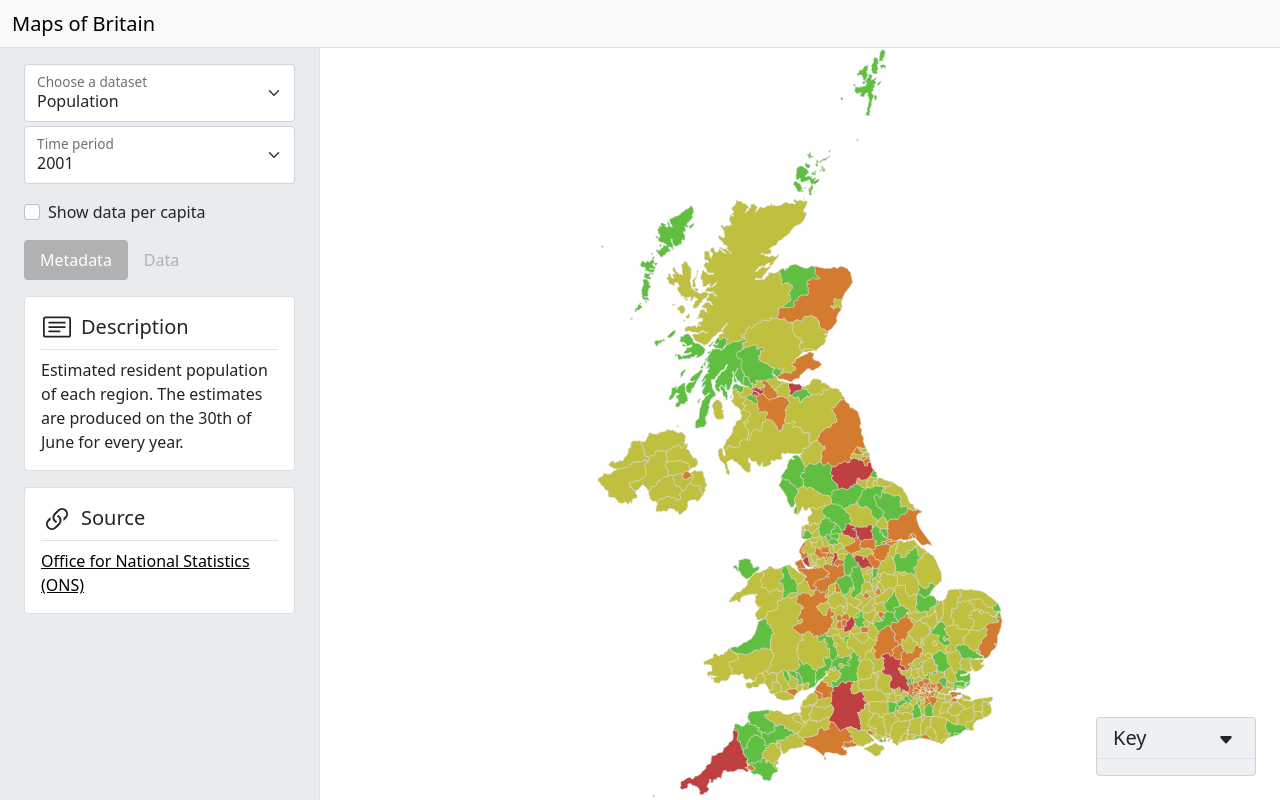
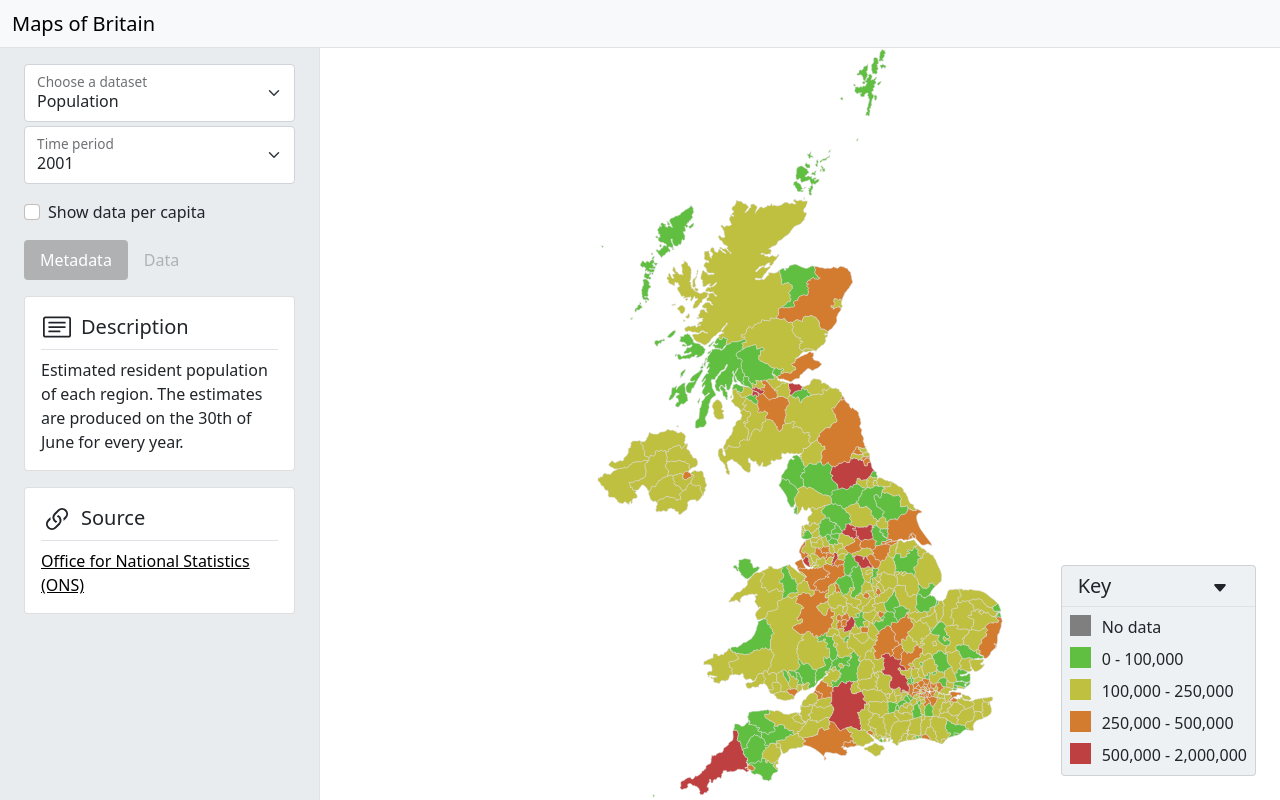
Before and after one commit to ilkutkutlar/uk-regional-data-visualiser, a Vue app: page / in a window 1280 px wide. Built offline with nearby package versions, Linux system fonts and the light colour scheme.

Commit message:
implement key window rendering

```diff
--- a/src/App.vue
+++ b/src/App.vue
@@ -73,7 +73,7 @@ export default {
   <Navbar />
   <MenuOffcanvas />
   <DataSelectionBar />
-  <KeyWindow />
+  <KeyWindow :dataset="this.dataset" />
   <InfoPanel
     :titleText="this.infoPanelTitleText"
     :bodyText="this.infoPanelBodyText"
--- a/src/components/KeyWindow.vue
+++ b/src/components/KeyWindow.vue
@@ -4,11 +4,34 @@ import IconCaretDownFill from "./icons/IconCaretDownFill.vue";
 import IconCaretUpFill from "./icons/IconCaretUpFill.vue";
 
 export default {
+  props: ["dataset"],
   components: {
     TogglerButton,
     IconCaretDownFill,
     IconCaretUpFill,
   },
+  // methods: {
+  //   setKey (keys: [string, string][], addNoDataEntry: boolean = true) {
+  //     this.keyBody.text('')
+  //     if (addNoDataEntry) {
+  //       this._addKey('No data', Colours.GREY)
+  //     }
+  //     keys.forEach((key: [string, string]) => {
+  //       const [title, colour] = key
+  //       this._addKey(title, colour)
+  //     })
+  //   },
+  //   _addKey (title: string, colour: string) {
+  //     const newRow = this.keyBody
+  //       .append('div')
+  //       .attr('class', 'd-flex')
+  //     newRow.append('div')
+  //       .attr('class', 'key-colour-box')
+  //       .style('background', colour)
+  //     newRow.append('div').text(title)
+  //   }
+
+  // }
 };
 </script>
 
@@ -29,7 +52,19 @@ export default {
       </div>
     </TogglerButton>
     <div id="key" class="break-word border-top pt-2 show card-body p-2">
-      <div id="key-body" class="card-text vstack gap-2"></div>
+      <div id="key-body" class="card-text vstack gap-2">
+        <div
+          v-for="keyItem in this.dataset.key"
+          :key="keyItem[0]"
+          class="d-flex"
+        >
+          <div
+            class="key-colour-box"
+            :style="{ backgroundColor: keyItem[1] }"
+          ></div>
+          <div>{{ keyItem[0] }}</div>
+        </div>
+      </div>
     </div>
   </div>
 </template>
--- a/src/dataset.ts
+++ b/src/dataset.ts
@@ -1,6 +1,7 @@
 import type { Formatter, SvgMap } from "./types";
 import type { ColourMap } from "./colour_map";
 import { generateKey } from "./utils";
+import { Colours } from "./constants";
 
 type DatasetMetadata = {
   id: string;
@@ -25,11 +26,12 @@ export class Dataset {
   private _key: DatasetKey = [];
 
   get key() {
-    if (this._key === undefined) {
+    if (this._key.length == 0) {
       this._key = generateKey(
         this.colourMap,
         this.stylingOptions.valueFormatter
       );
+      this._key.unshift(["No data", Colours.GREY]);
     }
     return this._key;
   }
```
